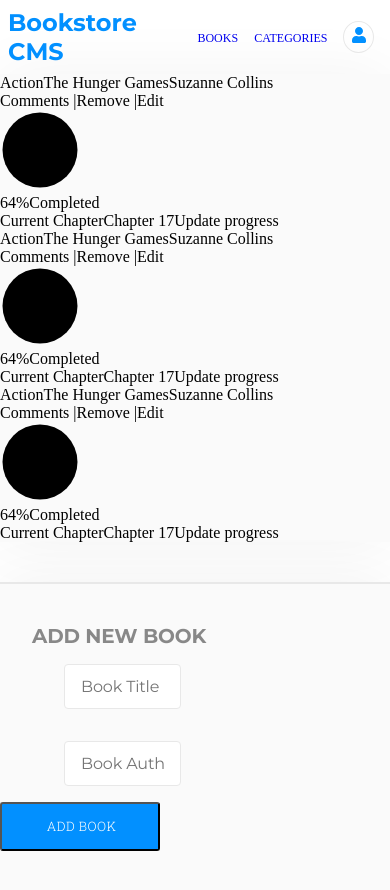
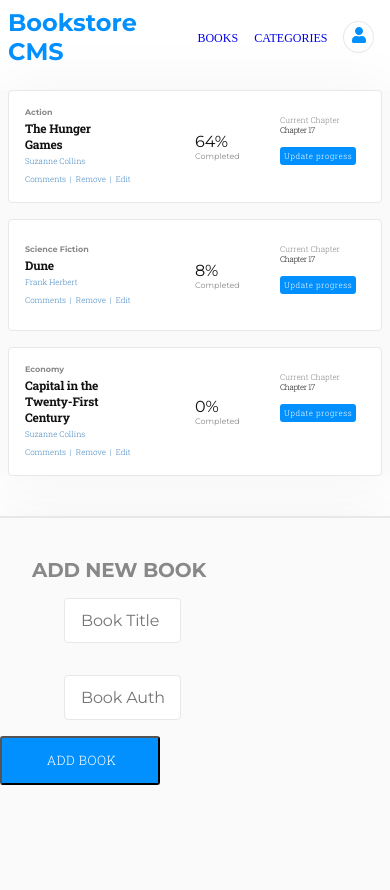
Before and after one commit to mavericksbalitaan/bookstore, a React (Create React App) app: page / in a window 390 px wide. Shown: the top 890 px of the page. Built offline with nearby package versions, Linux system fonts and the light colour scheme.

Commit message:
Create homepage and categories page mobile version

```diff
--- a/src/components/BookCard.js
+++ b/src/components/BookCard.js
@@ -1,13 +1,15 @@
 import React from 'react';
+import PropTypes from 'prop-types';
+
 import '../scss/BookCard.scss';
 
-function BookCard() {
+function BookCard({ book }) {
   return (
     <section className="bookCardWrapper">
       <div className="bookCardContainer">
-        <span className="genre">Action</span>
-        <span className="title">The Hunger Games</span>
-        <span className="author">Suzanne Collins</span>
+        <span className="genre">{book.genre}</span>
+        <span className="title">{book.title}</span>
+        <span className="author">{book.author}</span>
         <div className="options">
           <span className="comments">Comments</span>
           {' '}
@@ -42,14 +44,14 @@ function BookCard() {
 
         <div className="progressPercent">
           <span className="percentComplete">
-            64%
+            {`${book.completed}%`}
           </span>
           <span className="completed">
             Completed
           </span>
         </div>
+        <div className="line2" />
       </div>
-      <div className="line2" />
       <div className="progressStatus">
         <span className="currentChapter">
           Current Chapter
@@ -65,4 +67,14 @@ function BookCard() {
   );
 }
 
+BookCard.propTypes = {
+  book: PropTypes.shape({
+    id: PropTypes.string,
+    title: PropTypes.string,
+    author: PropTypes.string,
+    genre: PropTypes.string,
+    completed: PropTypes.string,
+  }).isRequired,
+};
+
 export default BookCard;
--- a/src/components/BookList.js
+++ b/src/components/BookList.js
@@ -1,15 +1,30 @@
 import React from 'react';
 import '../scss/BookList.scss';
+import PropTypes from 'prop-types';
+
 import BookCard from './BookCard';
 
-function BookList() {
+function BookList(props) {
+  const {
+    books,
+  } = props;
   return (
     <div className="bookListContainer">
-      <BookCard />
-      <BookCard />
-      <BookCard />
+      {books.map((book) => <BookCard key={book.id} book={book} />)}
     </div>
   );
 }
 
+BookList.propTypes = {
+  books: PropTypes.arrayOf(
+    PropTypes.shape({
+      id: PropTypes.string,
+      title: PropTypes.string,
+      author: PropTypes.string,
+      genre: PropTypes.string,
+      completed: PropTypes.string,
+    }),
+  ).isRequired,
+};
+
 export default BookList;
--- a/src/pages/Books.js
+++ b/src/pages/Books.js
@@ -1,13 +1,37 @@
 import React from 'react';
+import { v4 as uuidv4 } from 'uuid';
 import Header from '../components/Header';
 import BookList from '../components/BookList';
 import AddBook from '../components/AddBook';
 
 function Home() {
+  const books = [
+    {
+      id: uuidv4(),
+      title: 'The Hunger Games',
+      author: 'Suzanne Collins',
+      genre: 'Action',
+      completed: '64',
+    },
+    {
+      id: uuidv4(),
+      title: 'Dune',
+      author: 'Frank Herbert',
+      genre: 'Science Fiction',
+      completed: '8',
+    },
+    {
+      id: uuidv4(),
+      title: 'Capital in the Twenty-First Century',
+      author: 'Suzanne Collins',
+      genre: 'Economy',
+      completed: '0',
+    },
+  ];
   return (
     <>
       <Header />
-      <BookList />
+      <BookList books={books} />
       <AddBook />
     </>
   );
--- a/src/scss/BookCard.scss
+++ b/src/scss/BookCard.scss
@@ -1,10 +1,224 @@
 @import './App.scss';
 
+.bookCardWrapper {
+  display: grid;
+  grid-template-areas: "book progress status";
+  grid-template-columns: 2fr 1fr 1fr;
+  border-radius: 4px;
+  border: solid 1px var(--grey-border);
+  background-color: var(--white);
+  margin: 1rem 0.5rem;
+  padding: 1rem;
+}
+
+.bookCardContainer {
+  display: flex;
+  flex-direction: column;
+  justify-content: center;
+  align-items: flex-start;
+  grid-area: book;
+}
+
+.genre {
+  margin: 0 2.438rem 0 0;
+  opacity: 0.5;
+  font-family: 'Montserrat', sans-serif;
+  font-size: 0.5rem;
+  font-weight: bold;
+  font-stretch: normal;
+  font-style: normal;
+  line-height: normal;
+  letter-spacing: normal;
+  color: var(--black-two);
+}
+
+.title {
+  margin: 0.188rem 5rem 0 0;
+  font-family: 'Roboto Slab', serif;
+  font-size: 0.75rem;
+  font-weight: bold;
+  font-stretch: normal;
+  font-style: normal;
+  line-height: normal;
+  letter-spacing: -0.2px;
+  color: var(--black-two);
+}
+
+.author {
+  margin: 0.25rem 0 0;
+  font-family: 'Roboto Slab', serif;
+  font-size: 0.5rem;
+  font-weight: 300;
+  font-stretch: normal;
+  font-style: normal;
+  line-height: normal;
+  letter-spacing: normal;
+  color: var(--cool-blue);
+}
+
+.options {
+  display: flex;
+  flex-direction: row;
+  margin: 0.188rem 0.5rem 0.125rem 0;
+  font-family: 'Roboto Slab', serif;
+  font-size: 0.5rem;
+  font-weight: 300;
+  font-stretch: normal;
+  font-style: normal;
+  line-height: normal;
+  letter-spacing: normal;
+  color: var(--cool-blue);
+  margin-top: 0.5rem;
+
+  .comments {
+    margin-right: 0.25rem;
+  }
+
+  .remove,
+  .edit {
+    margin-left: 0.25rem;
+    margin-right: 0.25rem;
+  }
+}
+
+.progressContainer {
+  display: flex;
+  flex-direction: row;
+  grid-area: progress;
+}
+
+.progressCircle {
+  position: relative;
+  display: flex;
+  flex-direction: column;
+  align-items: center;
+}
+
+.outer {
+  display: none;
+  height: 40px;
+  width: 40px;
+  border-radius: 50%;
+  background-color: var(--grey-border);
+  padding: 5px;
+}
+
+.inner {
+  display: none;
+  height: 30px;
+  width: 30px;
+  border-radius: 50%;
+  background-color: white;
+}
+
+circle {
+  display: none;
+  fill: none;
+  stroke: url(#GradientColor);
+  stroke-width: 5px;
+  stroke-dasharray: 0;
+  stroke-dashoffset: 0;
+  transform-origin: center;
+  transform: rotate(-90deg);
+}
+
+.svgCircle {
+  position: absolute;
+  top: 0;
+  left: 0;
+}
+
+.progressPercent {
+  display: flex;
+  flex-direction: column;
+  justify-content: center;
+  align-items: flex-start;
+}
+
+.percentComplete {
+  font-family: 'Montserrat', sans-serif;
+  font-size: 1rem;
+  font-weight: normal;
+  font-stretch: normal;
+  font-style: normal;
+  line-height: normal;
+  letter-spacing: normal;
+  color: var(--black-two);
+}
+
+.completed {
+  width: 5rem;
+  opacity: 0.5;
+  font-family: 'Montserrat', sans-serif;
+  font-size: 0.5rem;
+  font-weight: normal;
+  font-stretch: normal;
+  font-style: normal;
+  line-height: normal;
+  letter-spacing: normal;
+  color: var(--black-two);
+}
+
+.line2 {
+  display: none;
+  margin: 1rem 0;
+  border: solid 1px var(--grey-border);
+}
+
+.progressStatus {
+  display: flex;
+  flex-direction: column;
+  align-items: flex-start;
+  grid-area: status;
+  padding: 0.5rem 0;
+}
+
+.currentChapter {
+  opacity: 0.5;
+  font-family: 'Roboto Slab', serif;
+  font-size: 0.5rem;
+  font-weight: 300;
+  font-stretch: normal;
+  font-style: normal;
+  line-height: normal;
+  letter-spacing: normal;
+  color: var(--black-two);
+}
+
+.currentLesson {
+  font-family: 'Roboto Slab', serif;
+  font-size: 0.5rem;
+  font-weight: 300;
+  font-stretch: normal;
+  font-style: normal;
+  line-height: normal;
+  letter-spacing: -0.4px;
+  color: var(--black-two);
+}
+
+.updateProgress {
+  margin: 0.75rem 0;
+  padding: 0.25rem;
+  border-radius: 3px;
+  background-color: var(--azure);
+  font-family: 'Roboto Slab', serif;
+  font-size: 0.5rem;
+  font-weight: 300;
+  font-stretch: normal;
+  font-style: normal;
+  line-height: normal;
+  letter-spacing: 0.5px;
+  text-align: center;
+  color: var(--white);
+  cursor: pointer;
+}
+
+// Desktop Version
 @media screen and (min-width: 768px) {
   .bookCardWrapper {
-    display: flex;
-    flex-direction: row;
-    justify-content: space-around;
+    display: grid;
+    grid-template-areas: "book progress status";
+    grid-template-columns: 2fr 1fr 1fr;
     border-radius: 4px;
     border: solid 1px var(--grey-border);
     background-color: var(--white);
@@ -17,6 +231,7 @@
     flex-direction: column;
     justify-content: center;
     align-items: flex-start;
+    grid-area: book;
   }
 
   .genre {
@@ -33,7 +248,7 @@
   }
 
   .title {
-    margin: 0.188rem 20.188rem 0 0;
+    margin: 0.188rem 5rem 0 0;
     font-family: 'Roboto Slab', serif;
     font-size: 1.375rem;
     font-weight: bold;
@@ -84,6 +299,7 @@
   .progressContainer {
     display: flex;
     flex-direction: row;
+    grid-area: progress;
   }
 
   .progressCircle {
@@ -94,6 +310,7 @@
   }
 
   .outer {
+    display: block;
     height: 80px;
     width: 80px;
     border-radius: 50%;
@@ -102,6 +319,7 @@
   }
 
   .inner {
+    display: block;
     height: 70px;
     width: 70px;
     border-radius: 50%;
@@ -109,6 +327,7 @@
   }
 
   circle {
+    display: block;
     fill: none;
     stroke: url(#GradientColor);
     stroke-width: 5px;
@@ -132,7 +351,6 @@
   }
 
   .percentComplete {
-    width: 4.25rem;
     height: 2.438rem;
     margin: 0.063rem 5.75rem 0 0.688rem;
     font-family: 'Montserrat', sans-serif;
@@ -161,7 +379,7 @@
   }
 
   .line2 {
-    margin: 1.125rem 3.688rem 0 4.938rem;
+    margin: 1rem 0;
     border: solid 1px var(--grey-border);
   }
 
@@ -170,6 +388,7 @@
     flex-direction: column;
     align-items: flex-start;
     margin-right: auto;
+    grid-area: status;
   }
 
   .currentChapter {
```
